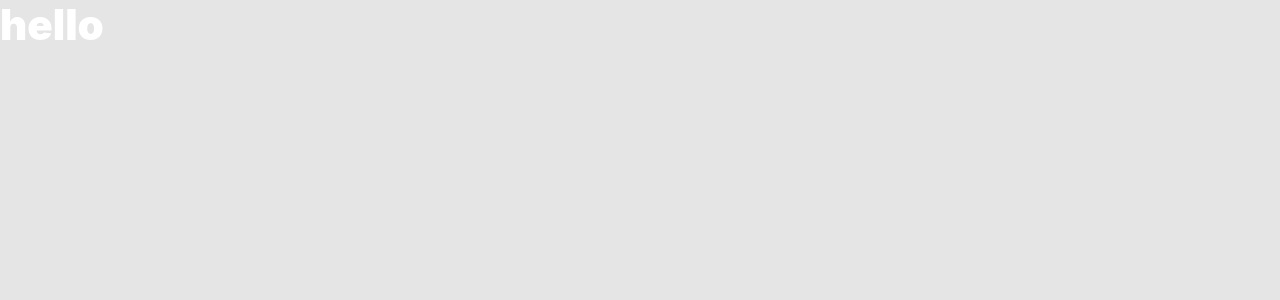
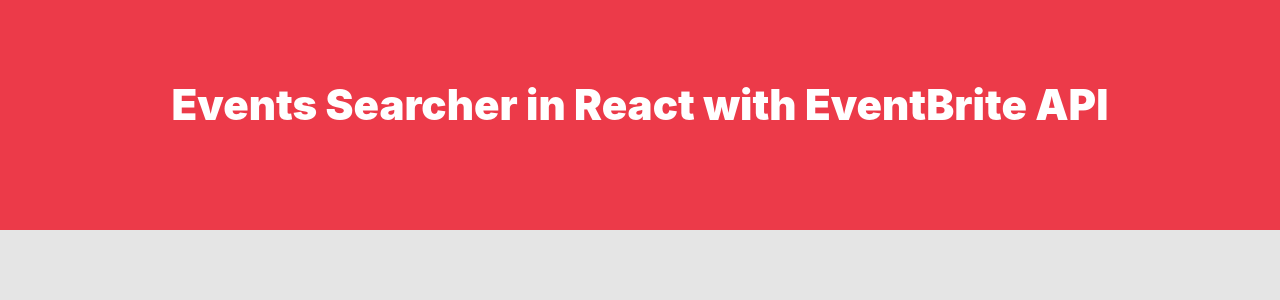
Before and after one commit to diana-moreno/events-searcher-react, a React (Create React App) app: page / in a window 1280 px wide. Shown: the top 300 px of the page. Built offline with nearby package versions, Linux system fonts and the light colour scheme; no server answers.

Commit message:
prepare context code

```diff
--- a/package.json
+++ b/package.json
@@ -3,6 +3,7 @@
   "version": "0.1.0",
   "private": true,
   "dependencies": {
+    "axios": "^0.19.0",
     "react": "^16.9.0",
     "react-dom": "^16.9.0",
     "react-scripts": "3.1.1"
--- a/src/App.js
+++ b/src/App.js
@@ -1,8 +1,12 @@
 import React from 'react';
+import Header from './components/Header/Header';
+import CategoriesProvider from './context/CategoriesContext';
 
 function App() {
   return (
-    <h1>hello</h1>
+    <CategoriesProvider> {/*<Fragment> context lo sustituye*/}
+      <Header />
+    </CategoriesProvider> //</Fragment>
   );
 }
 
--- a/src/components/Header/Header.js
+++ b/src/components/Header/Header.js
@@ -0,0 +1,9 @@
+import React from 'react';
+
+const Header = () => (
+ <header className='uk-margin'>
+  <h1 className='uk-text-center'>Events Searcher in React with EventBrite API</h1>
+ </header>
+)
+
+export default Header;
--- /dev/null
+++ b/src/context/CategoriesContext.js
@@ -0,0 +1,42 @@
+import React, { Component } from 'react';
+import axios from 'axios';
+
+//create context
+const CategoriesContext = React.createContext();
+export const CategoriesConsumer = CategoriesContext.Consumer;
+
+class CategoriesProvider extends Component {
+
+  token = 'H3XNKDXWLEAP3RPVC4X6'
+
+  state = {
+    categories: []
+  }
+
+  componentDidMount() {
+    this.getCategories();
+  }
+
+  getCategories = async () => { //await siempre tiene que ir con una función asincrona. Es lo mismo que la forma antigua de get y then.
+    let url = `https://www.eventbriteapi.com/v3/categories/?token=${this.token}`/*&locale=es_ES*/ //ojo, no son comillas, son: ``
+    let categories = await axios.get(url); // hace la consulta
+    //console.log(categories);
+    this.setState({
+      categories: categories.data.categories
+    })
+  }
+
+  render() {
+    return(
+      <CategoriesContext.Provider
+        value={{
+          categories : this.state.categories
+        }}
+      >
+        {this.props.children} {/*En APP.js, el hijo tiene que estar en su lugar*/}
+      </CategoriesContext.Provider>
+    );
+  }
+}
+
+export default CategoriesProvider;
```
Also changed, not shown: 1 other file (tests, documents, lock files or other folders).
